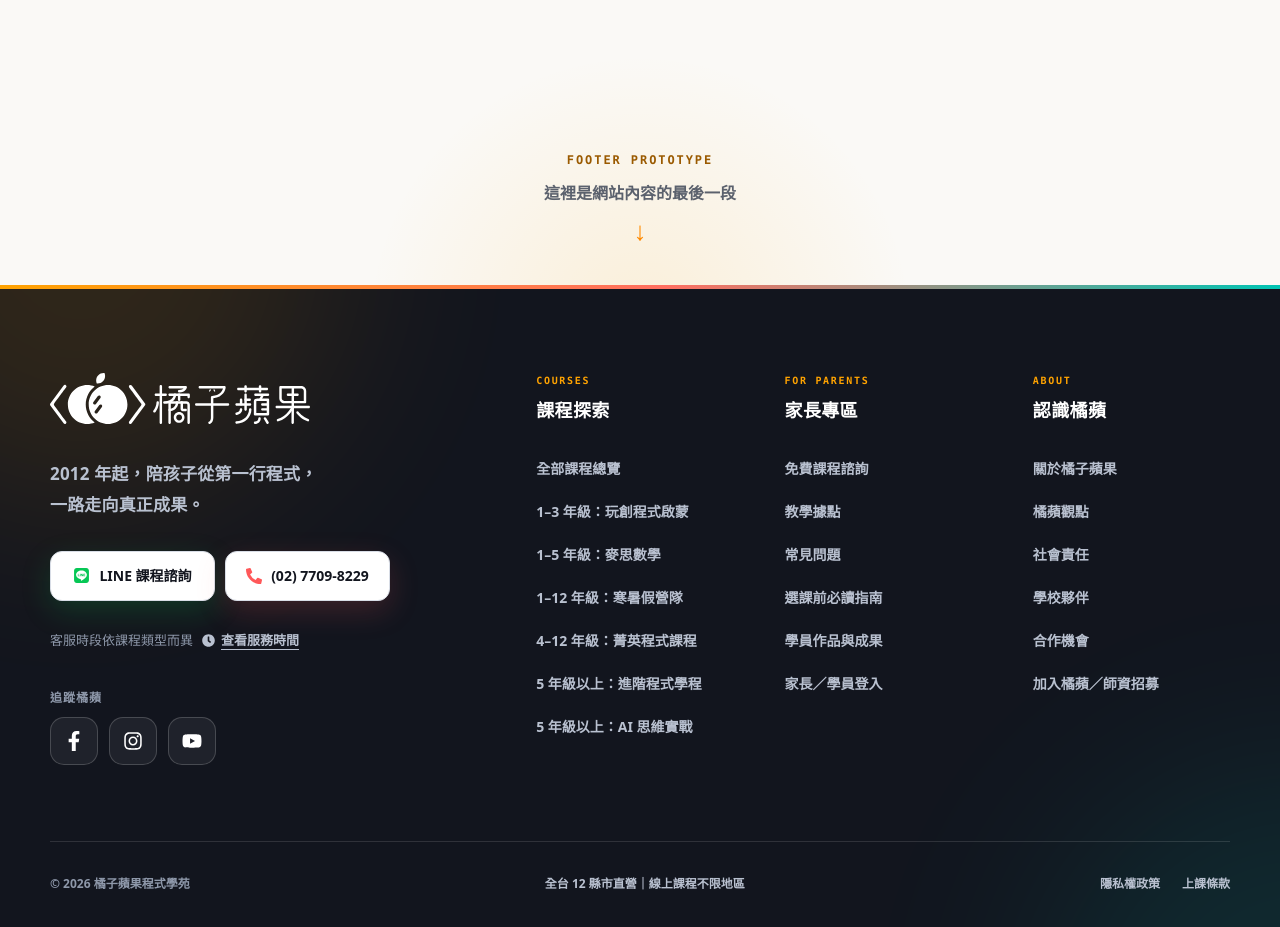
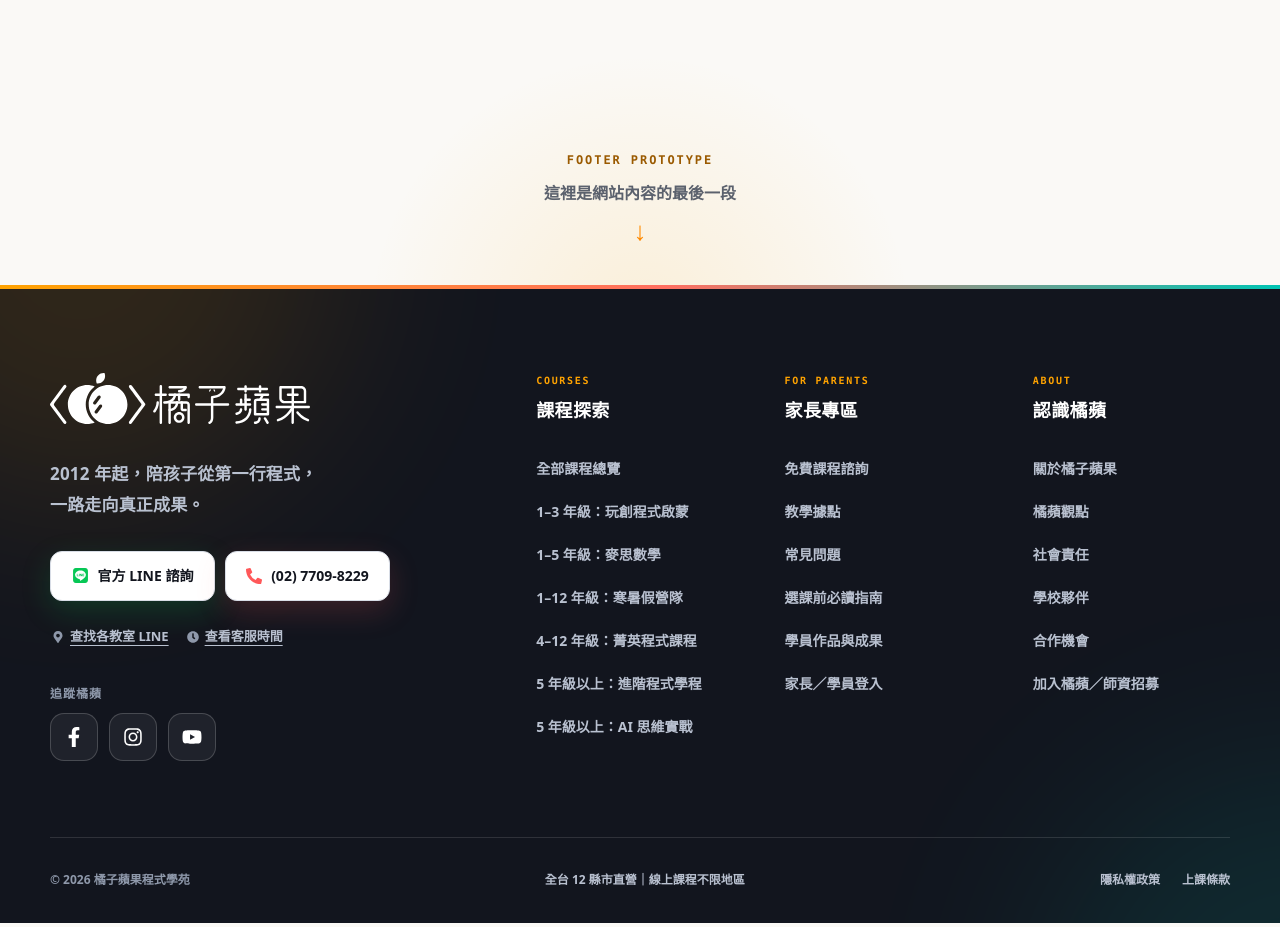
Before and after one commit to poshlin/oa-footer-prototype, a Next.js app: page / in a window 1280 px wide. Built offline with nearby package versions, Linux system fonts and the light colour scheme.

Commit message:
Separate official and classroom LINE entry points

```diff
--- a/app/globals.css
+++ b/app/globals.css
@@ -233,36 +233,41 @@ summary:focus-visible {
   box-shadow: 0 12px 30px rgba(255, 88, 89, 0.22);
 }
 
-.service-note {
+.footer-tools {
   display: flex;
   flex-wrap: wrap;
   align-items: center;
-  gap: 5px 9px;
-  margin: 18px 0 26px;
-  color: var(--footer-dim);
-  font-size: 13px;
-  line-height: 1.8;
+  gap: 4px 14px;
+  margin: 14px 0 26px;
 }
 
-.service-note button {
+.footer-tools button {
   min-height: 44px;
   display: inline-flex;
   align-items: center;
   gap: 6px;
-  padding: 0;
+  padding: 0 2px;
   border: 0;
   color: var(--footer-muted);
   background: transparent;
   font: inherit;
+  font-size: 13px;
   font-weight: 700;
   cursor: pointer;
   text-decoration: underline;
   text-underline-offset: 4px;
 }
 
-.service-note button:hover {
+.footer-tools button svg {
+  color: var(--footer-dim);
+  font-size: 12px;
+}
+
+.footer-tools button:hover {
   color: #fff;
 }
+
+.footer-tools button:hover svg { color: var(--orange); }
 
 .social-area {
   display: grid;
--- a/app/page.tsx
+++ b/app/page.tsx
@@ -9,6 +9,7 @@ import {
   FaInstagram,
   FaLaptop,
   FaLine,
+  FaMapMarkerAlt,
   FaPhoneAlt,
   FaTimes,
   FaYoutube,
@@ -201,16 +202,21 @@ function FooterGroup({ eyebrow, title, links }: FooterGroupProps) {
 
 export default function Home() {
   const year = new Date().getFullYear();
+  const [lineDirectoryMode, setLineDirectoryMode] = useState<"physical" | "all">("physical");
   const serviceDialogRef = useRef<HTMLDialogElement>(null);
   const serviceHoursTriggerRef = useRef<HTMLButtonElement>(null);
   const lineDialogRef = useRef<HTMLDialogElement>(null);
-  const lineRoutingTriggerRef = useRef<HTMLButtonElement>(null);
+  const lineDirectoryTriggerRef = useRef<HTMLButtonElement>(null);
 
   const openServiceHours = () => serviceDialogRef.current?.showModal();
   const closeServiceHours = () => serviceDialogRef.current?.close();
-  const openLineRouting = () => lineDialogRef.current?.showModal();
+  const openPhysicalLineDirectory = () => {
+    setLineDirectoryMode("physical");
+    requestAnimationFrame(() => lineDialogRef.current?.showModal());
+  };
   const closeLineRouting = () => lineDialogRef.current?.close();
-  const openLineRoutingFromService = () => {
+  const openLineDirectoryFromService = (mode: "physical" | "all") => {
+    setLineDirectoryMode(mode);
     serviceDialogRef.current?.close();
     requestAnimationFrame(() => lineDialogRef.current?.showModal());
   };
@@ -247,23 +253,26 @@ export default function Home() {
             </p>
 
             <div className="contact-actions">
-              <button ref={lineRoutingTriggerRef} className="line-button" type="button" onClick={openLineRouting} aria-haspopup="dialog">
+              <a className="line-button" href="https://lin.ee/ZAqUzzy" target="_blank" rel="noopener noreferrer" aria-label="加入橘子蘋果官方 LINE @qcr5001z">
                 <FaLine aria-hidden="true" />
-                <span>LINE 課程諮詢</span>
-              </button>
+                <span>官方 LINE 諮詢</span>
+              </a>
               <a className="phone-link" href="tel:0277098229" aria-label="撥打電話 (02) 7709-8229">
                 <FaPhoneAlt aria-hidden="true" />
                 <span>(02) 7709-8229</span>
               </a>
             </div>
 
-            <div className="service-note">
-              <span>客服時段依課程類型而異</span>
-              <button ref={serviceHoursTriggerRef} type="button" onClick={openServiceHours}>
+            <nav className="footer-tools" aria-label="客服快速連結">
+              <button ref={lineDirectoryTriggerRef} type="button" onClick={openPhysicalLineDirectory} aria-haspopup="dialog">
+                <FaMapMarkerAlt aria-hidden="true" />
+                查找各教室 LINE
+              </button>
+              <button ref={serviceHoursTriggerRef} type="button" onClick={openServiceHours} aria-haspopup="dialog">
                 <FaClock aria-hidden="true" />
-                查看服務時間
+                查看客服時間
               </button>
-            </div>
+            </nav>
 
             <div className="social-area">
               <p className="social-heading">追蹤橘蘋</p>
@@ -353,7 +362,7 @@ export default function Home() {
                           ))}
                         </dl>
                         {channel.type === "line" && service.id === "onsite" && (
-                          <button className="service-channel__action" type="button" onClick={openLineRoutingFromService}>
+                          <button className="service-channel__action" type="button" onClick={() => openLineDirectoryFromService("physical")}>
                             選擇上課地區 LINE <span aria-hidden="true">→</span>
                           </button>
                         )}
@@ -374,9 +383,9 @@ export default function Home() {
                 <FaPhoneAlt aria-hidden="true" />
                 (02) 7709-8229
               </a>
-              <button className="dialog-action dialog-action--line" type="button" onClick={openLineRoutingFromService}>
+              <button className="dialog-action dialog-action--line" type="button" onClick={() => openLineDirectoryFromService("all")}>
                 <FaLine aria-hidden="true" />
-                選擇 LINE 諮詢
+                查找對應 LINE
               </button>
             </div>
           </div>
@@ -387,7 +396,7 @@ export default function Home() {
           className="service-dialog line-routing-dialog"
           aria-labelledby="line-dialog-title"
           aria-describedby="line-dialog-description"
-          onClose={() => lineRoutingTriggerRef.current?.focus()}
+          onClose={() => lineDirectoryTriggerRef.current?.focus()}
           onClick={(event) => {
             if (event.target === event.currentTarget) closeLineRouting();
           }}
@@ -396,14 +405,17 @@ export default function Home() {
             <header className="service-dialog__header">
               <div>
                 <span className="service-dialog__eyebrow">LINE DIRECTORY</span>
-                <h2 id="line-dialog-title">選擇 LINE 諮詢管道</h2>
-                <p id="line-dialog-description">依課程類型或上課地區，直接加入正確的客服帳號</p>
+                <h2 id="line-dialog-title">{lineDirectoryMode === "physical" ? "查找教室 LINE" : "選擇 LINE 諮詢管道"}</h2>
+                <p id="line-dialog-description">
+                  {lineDirectoryMode === "physical" ? "請依孩子預計上課的地區選擇" : "依課程類型或上課地區，直接加入正確的客服帳號"}
+                </p>
               </div>
               <button className="dialog-close" type="button" onClick={closeLineRouting} aria-label="關閉 LINE 諮詢管道">
                 <FaTimes aria-hidden="true" />
               </button>
             </header>
 
+            {lineDirectoryMode === "all" && (
               <a className="online-line-card" href={onlineLine.href} target="_blank" rel="noopener noreferrer">
                 <span className="online-line-card__icon"><FaLine aria-hidden="true" /></span>
                 <span className="online-line-card__copy">
@@ -412,6 +424,7 @@ export default function Home() {
                 </span>
                 <span className="online-line-card__arrow" aria-hidden="true">→</span>
               </a>
+            )}
 
             <div className="line-route-intro">
               <h3>實體課程 LINE</h3>
```
Lines whose indentation alone changed are shown as unchanged.
